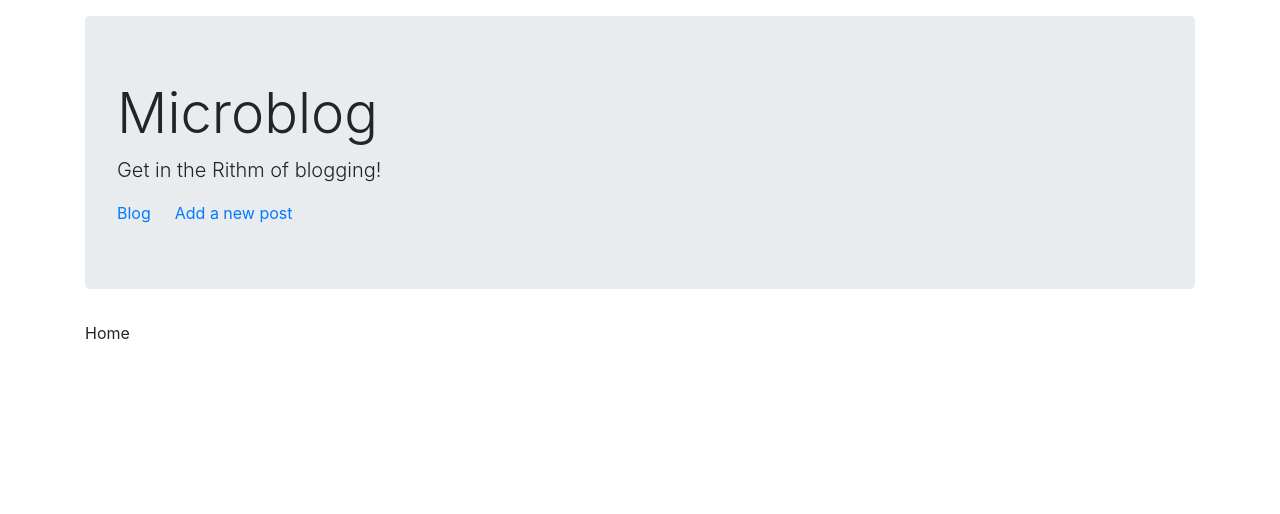
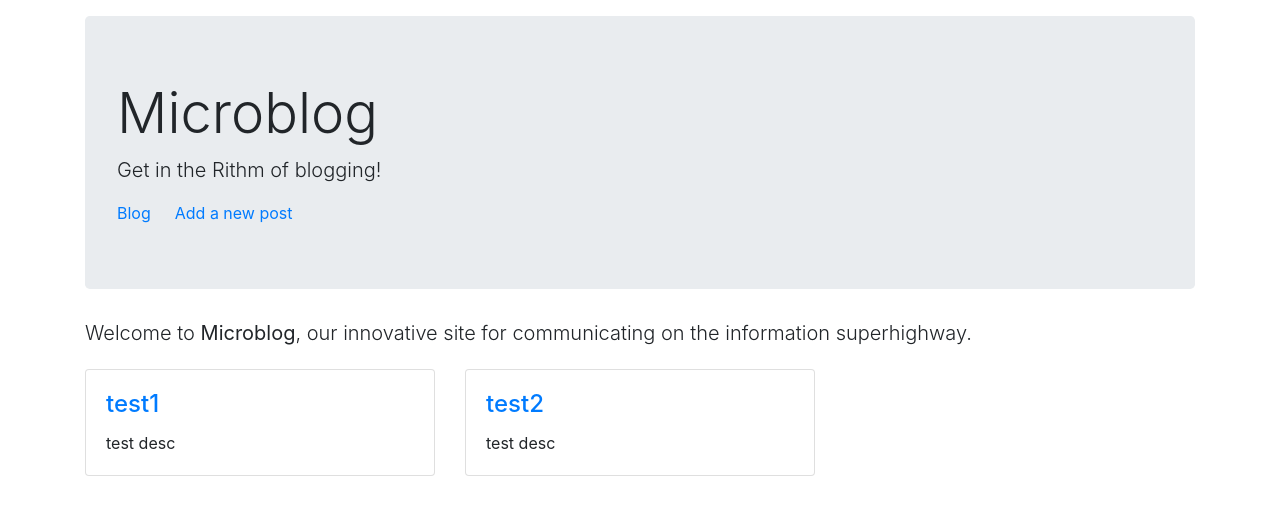
Before and after one commit to chad-schroeder/react-microblog, a React (Create React App) app: page / in a window 1280 px wide. Shown: the top 514 px of the page. Built offline with nearby package versions, Linux system fonts and the light colour scheme.

Commit message:
in progress: delete comment

```diff
--- a/src/App.js
+++ b/src/App.js
@@ -8,8 +8,20 @@ class App extends Component {
     super(props);
     this.state = {
       posts: [
-        { id: 1, title: 'test1', description: 'test desc', body: 'test body' },
-        { id: 2, title: 'test2', description: 'test desc', body: 'test body' }
+        {
+          id: 1,
+          title: 'test1',
+          description: 'test desc',
+          body: 'test body',
+          comments: ['hello', 'goodbye']
+        },
+        {
+          id: 2,
+          title: 'test2',
+          description: 'test desc',
+          body: 'test body',
+          comments: []
+        }
       ],
       postCounter: 3
     };
@@ -33,6 +45,17 @@ class App extends Component {
     }));
   }
 
+  deleteComment(id, text) {
+    this.setState(state => ({
+      posts: state.posts.map(post => {
+        if (post.id === id) {
+          post.comments.filter(comment => comment !== text);
+        }
+        return post;
+      })
+    }));
+  }
+
   render() {
     return (
       <main className="container my-3">
@@ -40,6 +63,7 @@ class App extends Component {
         <Routes
           addPost={this.addPost}
           deletePost={this.deletePost}
+          deleteComment={this.deleteComment}
           {...this.state}
         />
       </main>
--- a/src/Routes.js
+++ b/src/Routes.js
@@ -7,7 +7,6 @@ import Home from './components/Home/Home';
 class Routes extends Component {
   render() {
     const getPost = props => {
-      console.log('Inside getPost', props);
       const post = this.props.posts.find(
         post => post.id === +props.match.params.id
       );
@@ -16,6 +15,7 @@ class Routes extends Component {
           postInfo={post}
           addPost={this.props.addPost}
           deletePost={this.props.deletePost}
+          deleteComment={this.props.deleteComment}
           {...props}
         />
       );
@@ -23,7 +23,11 @@ class Routes extends Component {
 
     return (
       <Switch>
-        <Route exact path="/" render={() => <Home />} />
+        <Route
+          exact
+          path="/"
+          render={() => <Home posts={this.props.posts} />}
+        />
         <Route
           exact
           path="/new"
--- /dev/null
+++ b/src/components/Comment/Comment.js
@@ -0,0 +1,31 @@
+import React, { Component } from 'react';
+import { FontAwesomeIcon } from '@fortawesome/react-fontawesome';
+
+class Comment extends Component {
+  constructor(props) {
+    super(props);
+    this.handleCommentDelete = this.handleCommentDelete.bind(this);
+  }
+
+  handleCommentDelete() {
+    this.props.deleteComment(this.props.text);
+  }
+
+  render() {
+    console.log('Comment props', this.props);
+
+    return (
+      <p className="mb-1">
+        <button
+          className="btn btn-link text-danger mr-3"
+          onClick={this.handleCommentDelete}
+        >
+          <FontAwesomeIcon icon="times" />
+        </button>
+        {this.props.text}
+      </p>
+    );
+  }
+}
+
+export default Comment;
--- /dev/null
+++ b/src/components/CommentList/CommentList.js
@@ -0,0 +1,35 @@
+import React, { Component } from 'react';
+import Comment from '../Comment/Comment';
+const uuid = require('uuid/v4');
+
+class CommentList extends Component {
+  constructor(props) {
+    super(props);
+    this.handleCommentDelete = this.handleCommentDelete.bind(this);
+  }
+
+  handleCommentDelete() {
+    this.props.deleteComment(this.props.text);
+  }
+
+  render() {
+    console.log(this.props.comments);
+
+    const comments = this.props.comments.map(comment => (
+      <Comment
+        key={uuid()}
+        text={comment}
+        deleteComment={this.props.deleteComment}
+      />
+    ));
+
+    return (
+      <>
+        <h2 className="border-top mt-4 pt-3">Comments</h2>
+        {comments}
+      </>
+    );
+  }
+}
+
+export default CommentList;
--- a/src/components/Home/Home.js
+++ b/src/components/Home/Home.js
@@ -1,8 +1,27 @@
 import React, { Component } from 'react';
+import PostCard from '../PostCard/PostCard';
 
 class Home extends Component {
+  static defaultProps = {
+    posts: []
+  };
+
   render() {
-    return <p>Home</p>;
+    const posts = this.props.posts.map(post => (
+      <div key={post.id} className="col-12 col-md-6 col-lg-4">
+        <PostCard {...post} />
+      </div>
+    ));
+
+    return (
+      <>
+        <h2 className="lead">
+          Welcome to <strong>Microblog</strong>, our innovative site for
+          communicating on the information superhighway.
+        </h2>
+        <div className="row my-4">{posts}</div>
+      </>
+    );
   }
 }
 
--- a/src/components/Post/Post.js
+++ b/src/components/Post/Post.js
@@ -1,5 +1,6 @@
 import React, { Component } from 'react';
 import PostForm from '../PostForm/PostForm';
+import CommentList from '../CommentList/CommentList';
 import { FontAwesomeIcon } from '@fortawesome/react-fontawesome';
 
 class Post extends Component {
@@ -10,17 +11,17 @@ class Post extends Component {
     this.handleDelete = this.handleDelete.bind(this);
   }
 
-  handleEdit = evt => {
+  handleEdit() {
     this.setState({ isEditing: true });
-  };
+  }
 
-  handleDelete = evt => {
+  handleDelete() {
     this.props.deletePost(this.props.postInfo.id);
     this.props.history.push('/');
-  };
+  }
 
   render() {
-    const { title, description, body } = this.props.postInfo;
+    const { title, description, body, comments } = this.props.postInfo;
 
     if (this.state.isEditing) {
       return (
@@ -54,6 +55,8 @@ class Post extends Component {
           </div>
 
           <p>{body}</p>
+
+          <CommentList comments={comments} />
         </div>
       );
     }
--- /dev/null
+++ b/src/components/PostCard/PostCard.js
@@ -0,0 +1,21 @@
+import React, { Component } from 'react';
+import { Link } from 'react-router-dom';
+
+class PostCard extends Component {
+  render() {
+    const { id, title, description } = this.props;
+
+    return (
+      <div className="card">
+        <div className="card-body">
+          <h4 className="card-title">
+            <Link to={`/${id}`}>{title}</Link>
+          </h4>
+          <p className="m-0">{description}</p>
+        </div>
+      </div>
+    );
+  }
+}
+
+export default PostCard;
```
Also changed, not shown: src/components/CommentForm/CommentForm.js (added, +29 -0 lines).
